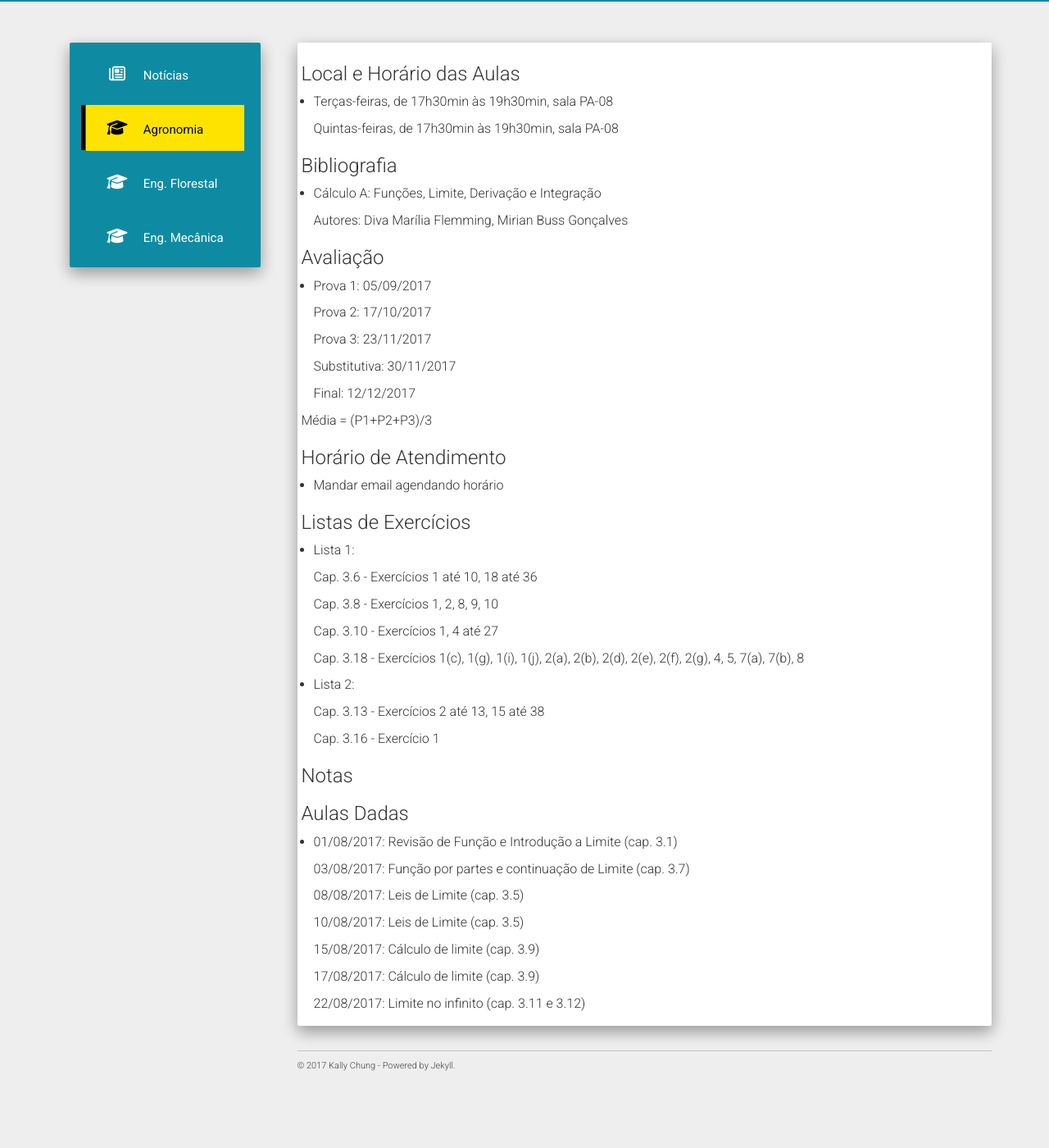
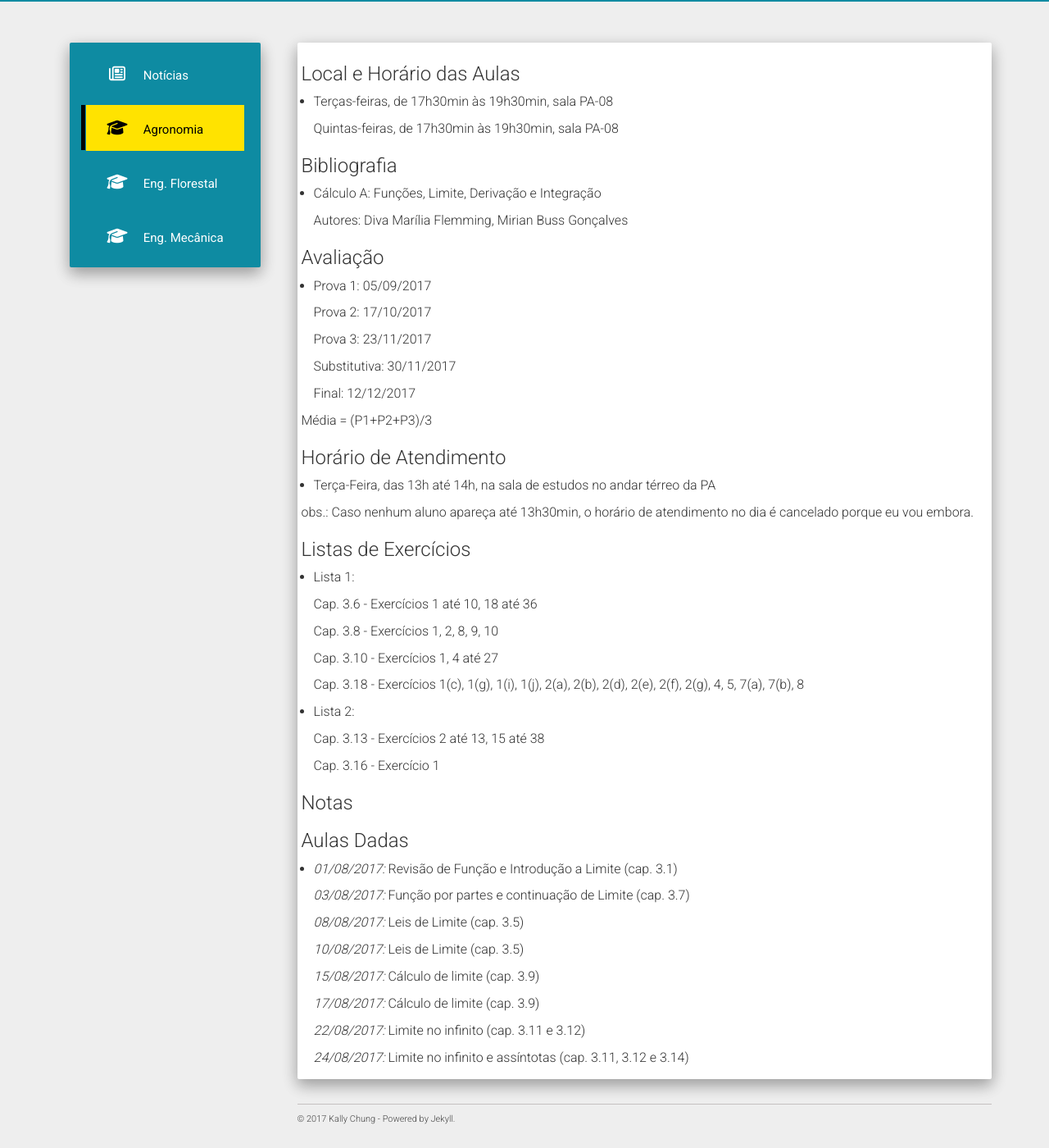
Before and after one commit to chunggnuhc/chunggnuhc.github.io, a Jekyll site: the page built from agronomia2sem2017.md, in a window 1280 px wide and 1400 px high, scrolled down 183 px. Shown: the whole window at 82% size. Built offline with Jekyll 4.4.1, drawn with Linux system fonts in a browser that asks for light colours; nearby versions of some CDN libraries; before the commit the page ends 1518 px from its top, so only the background shows below that.

Commit message:
Update Agron (cronograma)

```diff
--- a/agronomia2sem2017.md
+++ b/agronomia2sem2017.md
@@ -31,7 +31,9 @@ Média = (P1+P2+P3)/3
 
 <h3>Horário de Atendimento</h3>
 
-- Mandar email agendando horário
+- Terça-Feira, das 13h até 14h, na sala de estudos no andar térreo da PA
+
+obs.: Caso nenhum aluno apareça até 13h30min, o horário de atendimento no dia é cancelado porque eu vou embora.
 
 <h3>Listas de Exercícios</h3>
 
@@ -55,16 +57,18 @@ Média = (P1+P2+P3)/3
 
 <h3>Aulas Dadas</h3>
 
-- 01/08/2017: Revisão de Função e Introdução a Limite (cap. 3.1)
+- _01/08/2017:_ Revisão de Função e Introdução a Limite (cap. 3.1)
 
-  03/08/2017: Função por partes e continuação de Limite (cap. 3.7)
+  _03/08/2017:_ Função por partes e continuação de Limite (cap. 3.7)
 
-  08/08/2017: Leis de Limite (cap. 3.5)
+  _08/08/2017:_ Leis de Limite (cap. 3.5)
 
-  10/08/2017: Leis de Limite (cap. 3.5)
+  _10/08/2017:_ Leis de Limite (cap. 3.5)
 
-  15/08/2017: Cálculo de limite (cap. 3.9)
+  _15/08/2017:_ Cálculo de limite (cap. 3.9)
 
-  17/08/2017: Cálculo de limite (cap. 3.9)
+  _17/08/2017:_ Cálculo de limite (cap. 3.9)
 
-  22/08/2017: Limite no infinito (cap. 3.11 e 3.12)
+  _22/08/2017:_ Limite no infinito (cap. 3.11 e 3.12)
+
+  _24/08/2017:_ Limite no infinito e assíntotas (cap. 3.11, 3.12 e 3.14)
```
